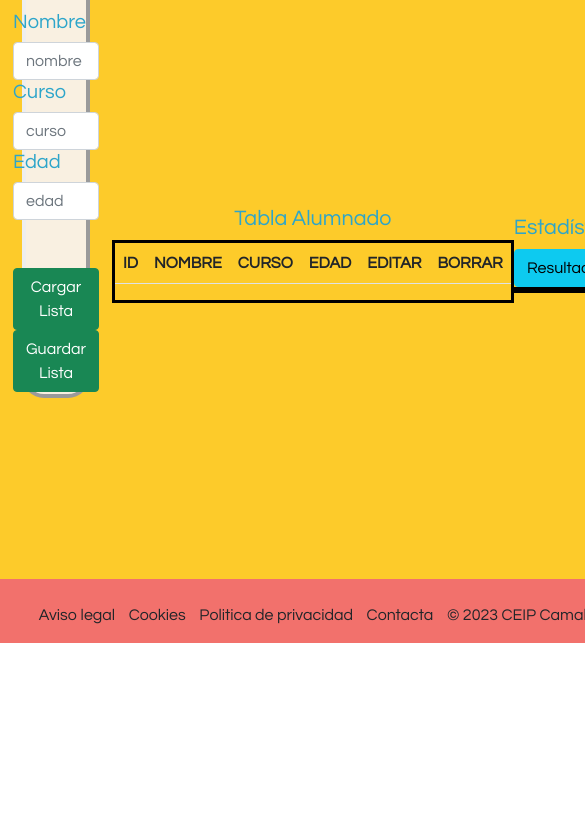
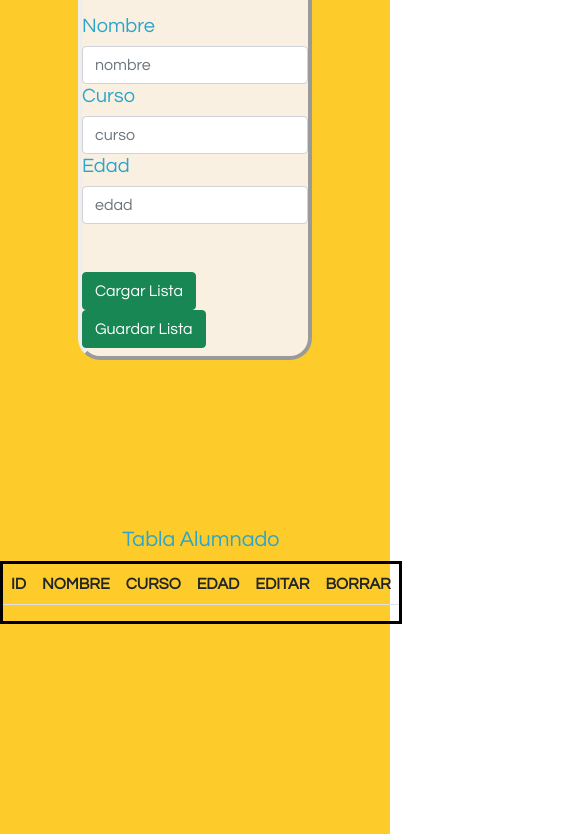
Before and after one commit to Rocio-Leiva/Formulario, a plain HTML site: page index.html in a window 390 px wide. Shown: the part 201-1035 px from the top of the page, 585 px wide, since content can reach past the window. Before the commit the page ends 844 px from the top, so only its background shows below. Drawn offline with nearby package versions, Linux system fonts and the light colour scheme.

Commit message:
added media queries

```diff
--- a/index.js
+++ b/index.js
@@ -81,7 +81,7 @@ function mostrarAlumnado() {
 
     let tabla = document.createElement('table');
     tabla.classList.add('table', 'table-striped');
-    tabla.setAttribute('id', 'lista', 'style: #2DA5CA');
+    tabla.setAttribute('id', 'lista');
 
     const tHead = document.createElement('thead')
 
--- a/style.css
+++ b/style.css
@@ -16,6 +16,8 @@ html {
     width: 100%;
 
 }
+
+@media (min-width: 450px){
 
 header,
 main,
@@ -103,6 +105,8 @@ aside {
 footer {
     grid-column: 1 / 4;
     background-color: #F2716C;
+   display: grid;
+   align-items: center;
 
 }
 
@@ -112,10 +116,125 @@ ul {
     justify-content: space-around;
     align-items: center;
 
-    flex-direction: row;
+
 }
 
 hr {
     width: 100%;
     height: .0625rem;
 }
+
+}
+
+@media (max-width: 450px){
+header,
+main,
+aside,
+footer {
+    /*
+    border: solid .125rem; */
+    font-family: Questrial;
+
+}
+
+.page {
+    display: grid -ms-inline-grid;
+    height: 100%;
+    width: 100%;
+    grid-template-columns: 1fr;
+    grid-template-rows: 1fr 6fr 0.5fr;
+
+
+}
+
+header {
+    grid-column: 1 / 4;
+    font-family: Questrial;
+
+}
+
+main {
+    background-color: #FDCB2A;
+    padding-top: 10%;
+
+}
+
+.div-formulario {
+    display: flex;
+    flex-direction: column;
+    justify-content: center;
+    align-items: center;
+    background-color: #F9F0E1;
+    justify-items: center;
+    margin-left: 20%;
+    margin-right: 20%;
+    grid-gap: 1.25rem;
+    gap: 1.25rem;
+    padding-bottom: 2%;
+    border-width: 4px;
+    border-style: outset;
+    border-radius: 1.375rem;
+    color: #2DA5CA;
+
+}
+
+
+aside {
+    display: grid;
+    grid-template-columns: 1fr;
+    justify-items: center;
+    align-items: center;
+    width: 100%;
+    height: 100%;
+    padding: 0%;
+    margin: 0%;
+    background-color: #FDCB2A;
+    color: #2DA5CA;
+    text-align: center;
+
+}
+
+.div-estadistica {
+    display: flex;
+    align-items: center;
+    justify-content: center;
+    flex-direction: column;
+    border: solid black;
+
+
+}
+
+.div-alumnado {
+    display: flex;
+    align-items: center;
+    justify-content: center;
+    flex-direction: column;
+    border: solid black;
+
+}
+
+footer {
+    display: grid -ms-inline-grid;
+    flex-wrap: nowwrap;
+    grid-column: 1fr;
+    grid-row: 1fr 1fr 1fr;
+    flex-direction: row;
+    background-color: #F2716C;
+    justify-items: center;
+    align-items: center;
+
+}
+
+ul {
+    list-style: none;
+    display: flex;
+    justify-content: space-around;
+    align-items: center;
+    flex-direction: column;
+}
+
+hr {
+    width: 100%;
+    height: .0625rem;
+}
+}
```
Also changed, not shown: index.html (+1 -1 lines).
